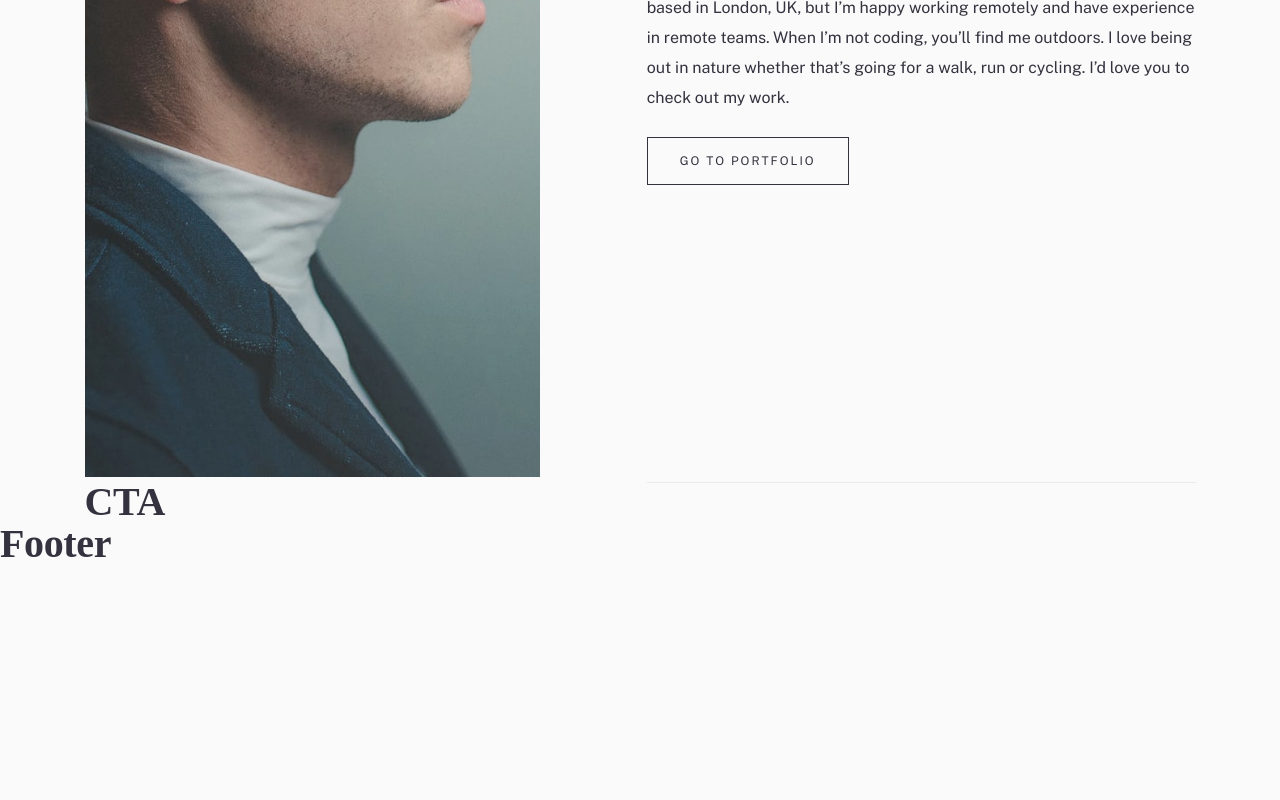
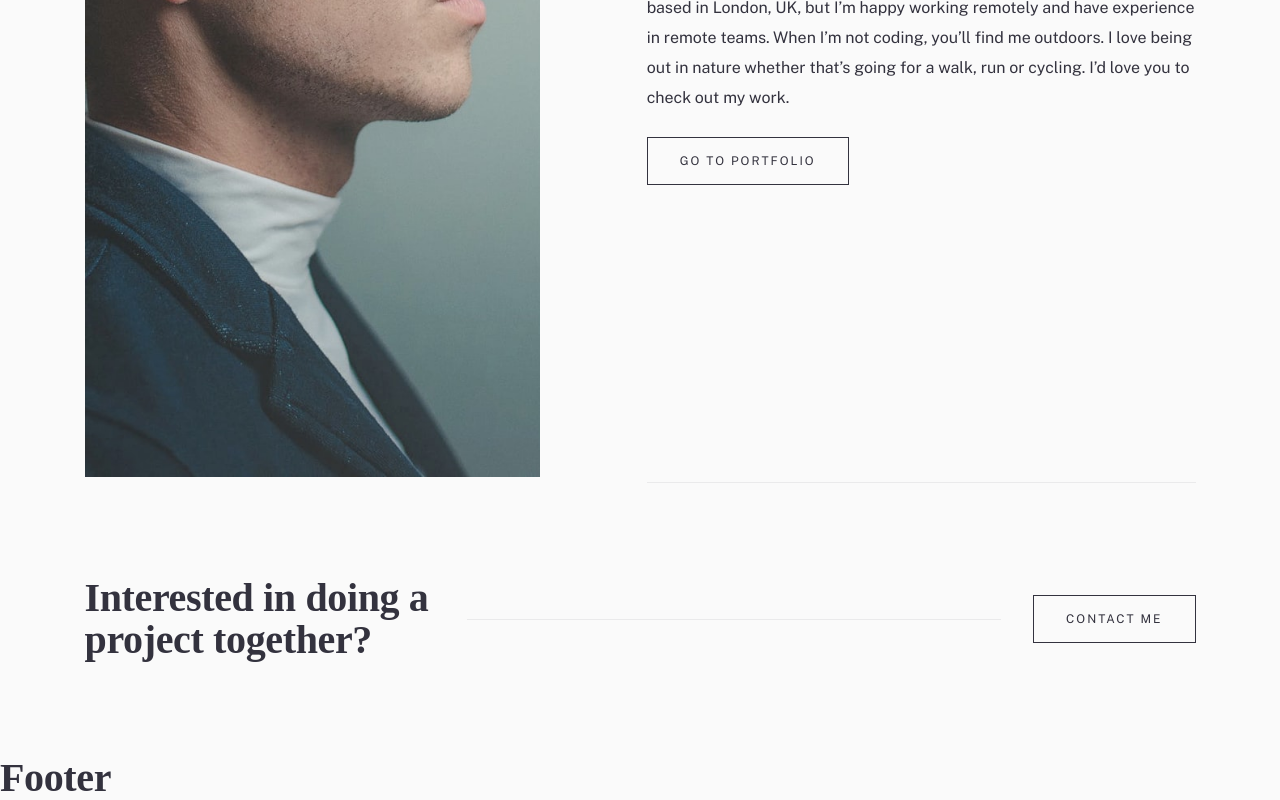
Before and after one commit to callumskilling/minimalist-portfolio, a React (Create React App) app: page / in a window 1280 px wide. Shown: the part 1707-2507 px from the top of the page. Before the commit the page ends 2273 px from the top, so only its background shows below. Built offline with nearby package versions, Linux system fonts and the light colour scheme; a web font is replaced by a local one.

Commit message:
styled CTA

```diff
--- a/src/components/CTA/CTA.css
+++ b/src/components/CTA/CTA.css
@@ -0,0 +1,41 @@
+.ctaContainer {
+    margin-top: 115px;
+    margin-bottom: 80px;
+    display: flex;
+    flex-direction: column;
+    align-items: center;
+    text-align: center;
+}
+
+.ctaContainer > h2 {
+    max-width: 350px;
+}
+
+.contactMeLink {
+    margin-top: 40px;
+}
+
+@media only screen and (min-width: 768px) {
+    .ctaContainer {
+        flex-direction: row;
+        margin-block: 96px;
+        justify-content: space-between;
+        text-align: left;
+    }
+
+    .divLine {
+        border-top: solid 1px var(--clr-light-grey);
+        flex-grow: 1;
+        margin-inline: 32px;
+    }
+
+    .contactMeLink {
+        margin: 0;
+    }
+}
+
+@media only screen and (min-width: 1440px) {
+    .ctaContainer {
+        margin-block: 150px;
+    }
+}
--- a/src/components/CTA/CTA.js
+++ b/src/components/CTA/CTA.js
@@ -1,8 +1,13 @@
+import { Link } from "react-router-dom"
+import "./CTA.css"
+
 const CTA = () => {
     return (
         <>
-            <div className="container">
-                <h1>CTA</h1>
+            <div className="ctaContainer">
+                <h2>Interested in doing a project together?</h2>
+                <div className="divLine"></div>
+                <Link to="/contact" className="contactMeLink"><div className="simpleLink">CONTACT ME</div></Link>
             </div>
         </>
     )
```
